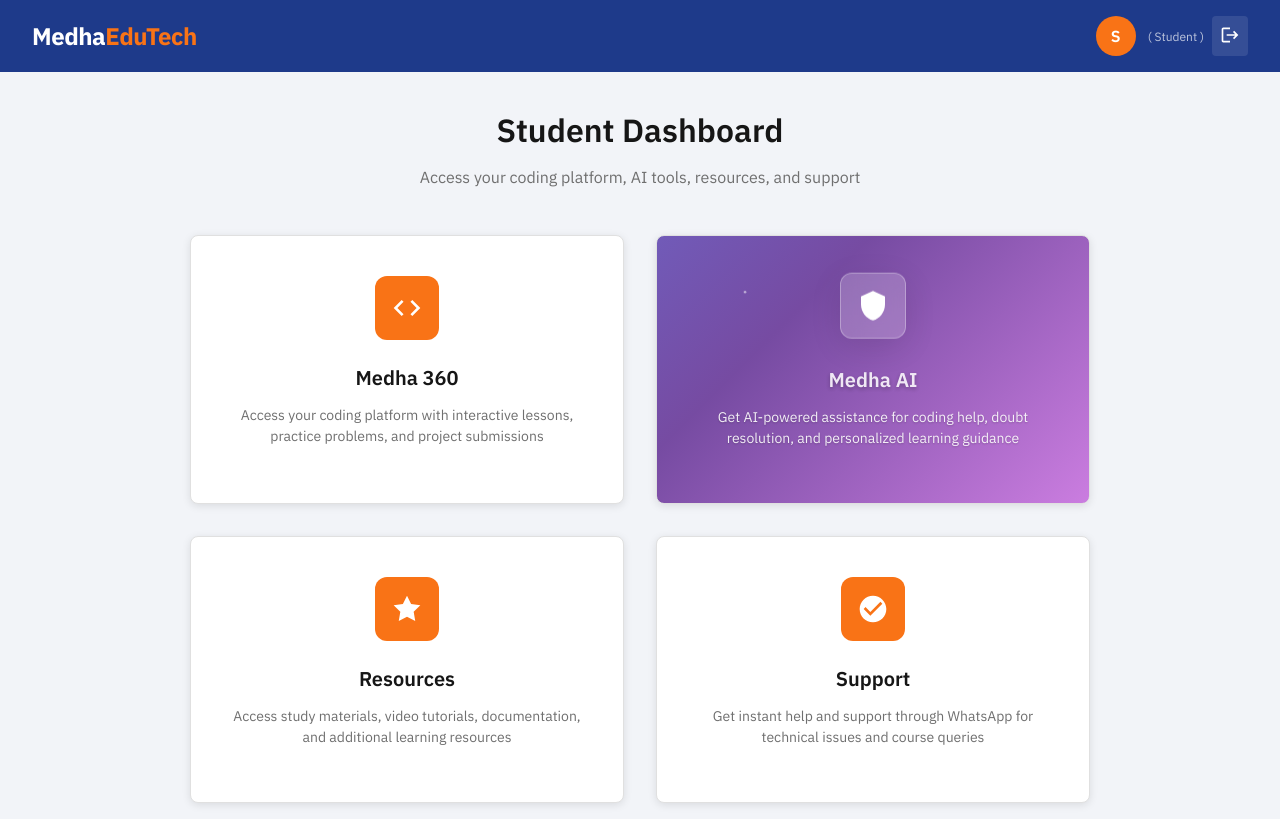
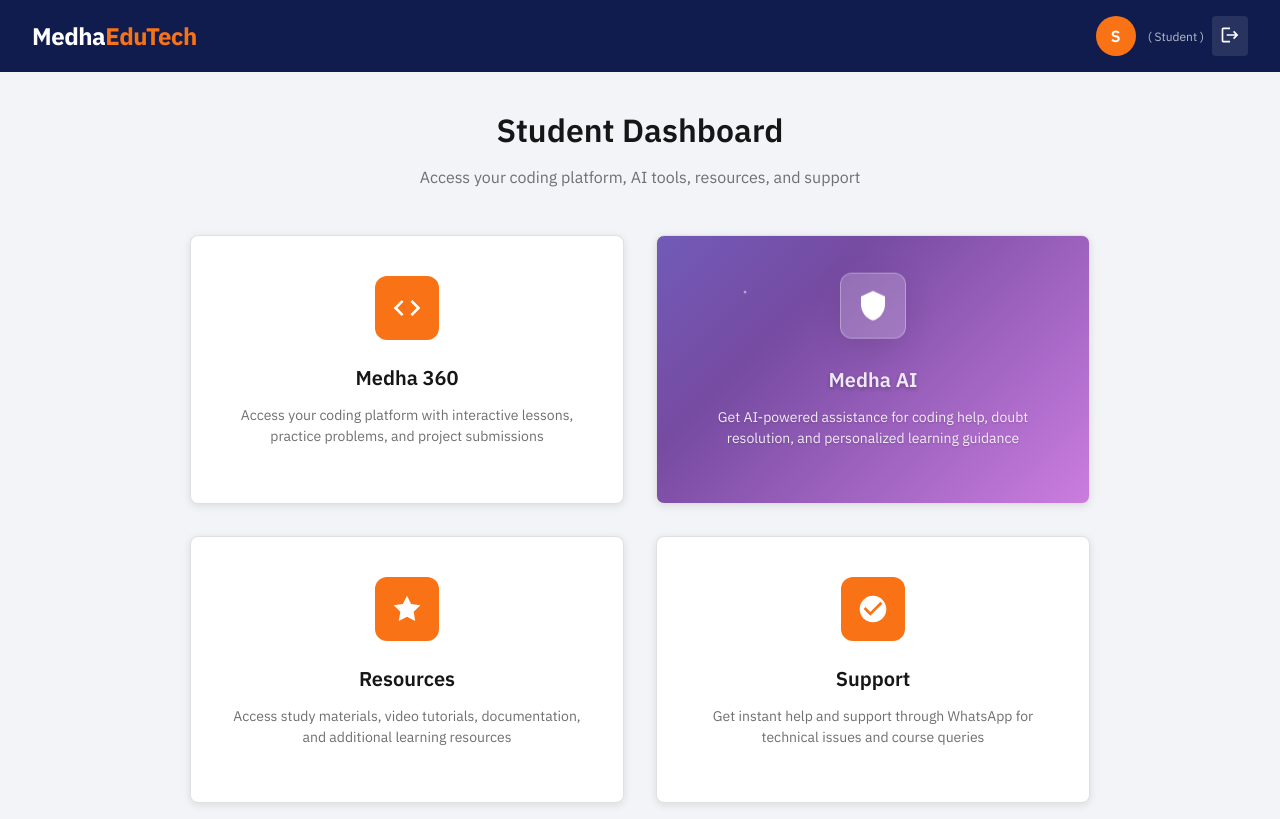
Before and after one commit to twiden-com/met-platform, a FastAPI app: template templates/dashboards/student.html in a window 1280 px wide. Run offline with FastAPI, Linux system fonts and the light colour scheme; the template is opened without the code that fills it, so the values that code supplies are empty; parts of the project's set-up code (start-up, migrations or seed data) failed here and were passed over.

Commit message:
(enhancement) color schema match

```diff
--- a/templates/dashboards/counsellor.html
+++ b/templates/dashboards/counsellor.html
@@ -7,7 +7,7 @@
     <link href="https://fonts.googleapis.com/css2?family=IBM+Plex+Sans:wght@300;400;500;600;700&display=swap" rel="stylesheet">
     <style>
         :root {
-            --color-navy: #1e3a8a;
+            --color-navy: #101C4E;
             --color-orange: #f97316;
             --color-white: #ffffff;
             --color-gray-bg: #f2f4f8;
--- a/templates/dashboards/student.html
+++ b/templates/dashboards/student.html
@@ -7,7 +7,7 @@
     <link href="https://fonts.googleapis.com/css2?family=IBM+Plex+Sans:wght@300;400;500;600;700&display=swap" rel="stylesheet">
     <style>
         :root {
-            --color-navy: #1e3a8a;
+            --color-navy: #101C4E;
             --color-orange: #f97316;
             --color-white: #ffffff;
             --color-gray-bg: #f2f4f8;
--- a/templates/dashboards/trainer.html
+++ b/templates/dashboards/trainer.html
@@ -7,7 +7,7 @@
     <link href="https://fonts.googleapis.com/css2?family=IBM+Plex+Sans:wght@300;400;500;600;700&display=swap" rel="stylesheet">
     <style>
         :root {
-            --color-navy: #1e3a8a;
+            --color-navy: #101C4E;
             --color-orange: #f97316;
             --color-white: #ffffff;
             --color-gray-bg: #f2f4f8;
--- a/templates/leads/lead_list.html
+++ b/templates/leads/lead_list.html
@@ -20,7 +20,7 @@
 
     <style>
         :root {
-            --color-navy: #1e3a8a;
+            --color-navy: #101C4E;
             --color-orange: #f97316;
             --color-white: #ffffff;
             --color-gray-bg: #f2f4f8;
--- a/templates/leads/new_lead.html
+++ b/templates/leads/new_lead.html
@@ -12,7 +12,7 @@
     <script src="https://unpkg.com/htmx.org@1.9.10"></script>
     <style>
         :root {
-            --color-navy: #1e3a8a;
+            --color-navy: #101C4E;
             --color-orange: #f97316;
             --color-white: #ffffff;
             --color-gray-bg: #f2f4f8;
--- a/templates/login.html
+++ b/templates/login.html
@@ -12,7 +12,7 @@
     <link rel="stylesheet" href="https://unpkg.com/@carbon/styles@1.32.0/css/styles.min.css">
     <style>
         :root {
-            --color-navy: #1e3a8a;
+            --color-navy: #101C4E;
             --color-orange: #f97316;
             --color-white: #ffffff;
         }
```
